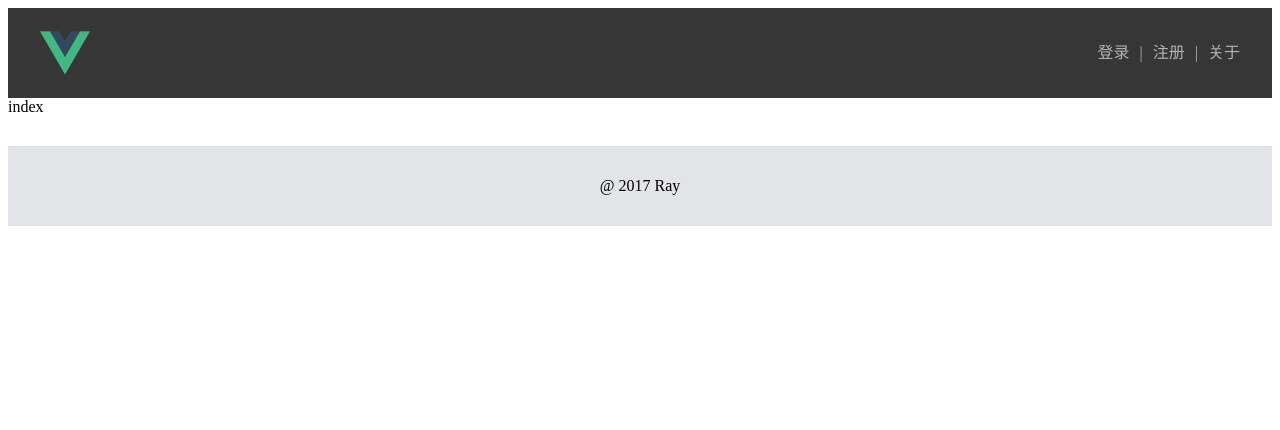
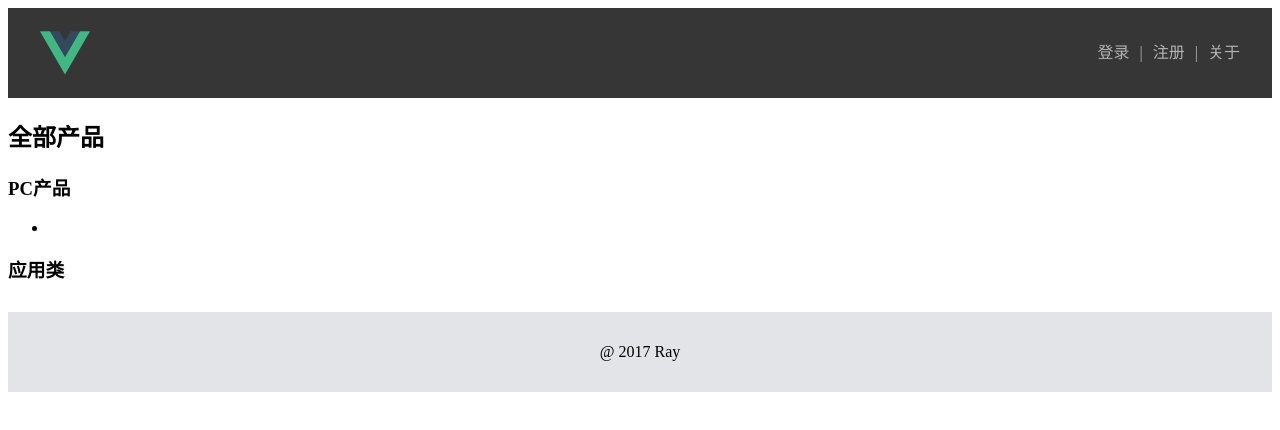
Before and after one commit to MadaoRay/VueWithVuex, a Vue app: page / in a window 1280 px wide. Shown: the top 430 px of the page. Built offline with nearby package versions, Linux system fonts and the light colour scheme.

Commit message:
add data list in index

```diff
--- a/pages/index.vue
+++ b/pages/index.vue
@@ -1,10 +1,59 @@
 <template>
-	<div>index</div>
+	<div class="menu-left">
+		<h2>全部产品</h2>
+		<h3>PC产品</h3>
+		<ul>
+			<li></li>
+		</ul>
+		<h3>应用类</h3>
+	</div>
 </template>
 
 <script>
 export default{
 	data() {
+		return {
+		  productList: {
+		  	pc: {
+		  	  title: 'PC产品',
+		  	  list:[
+  		  	  {
+  		  	  	title: '数据统计',
+  		  	  	url: 'http://starcraft.com'
+  		  	  },
+  		  	  {
+  		  	  	title: '数据预测',
+  		  	  	url: 'http://warcraft.com'
+  		  	  },
+  		  	  {
+  		  	  	title: '流量分析',
+  		  	  	url:'http://overwatch.com'
+  		  	  }
+		  	  ]
+		  	},
+		  	app: {
+		  	  title: '应用类',
+		  	  list:[
+  		  	  {
+  		  	  	title: '91助手',
+  		  	  	url: 'http://weixin.com'
+  		  	  },
+  		  	  {
+  		  	  	title: '产品助手',
+  		  	  	url: 'http://twitter.com'
+  		  	  },
+  		  	  {
+  		  	  	title: '智能地图',
+  		  	  	url: 'http://map.com'
+  		  	  }
+		  	  ]
+		  	}
+		  }
+		}
 	}
 }
 </script>
+
+<style>
+
+</style>
```
